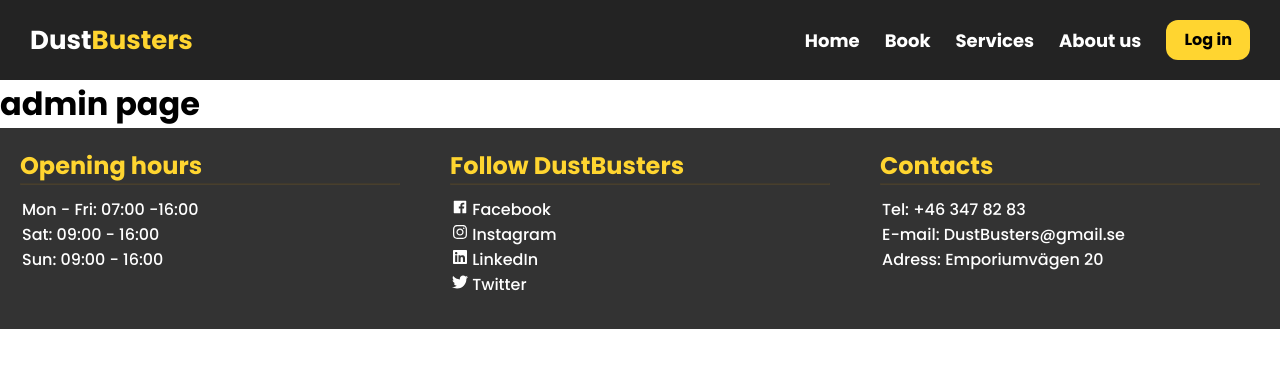
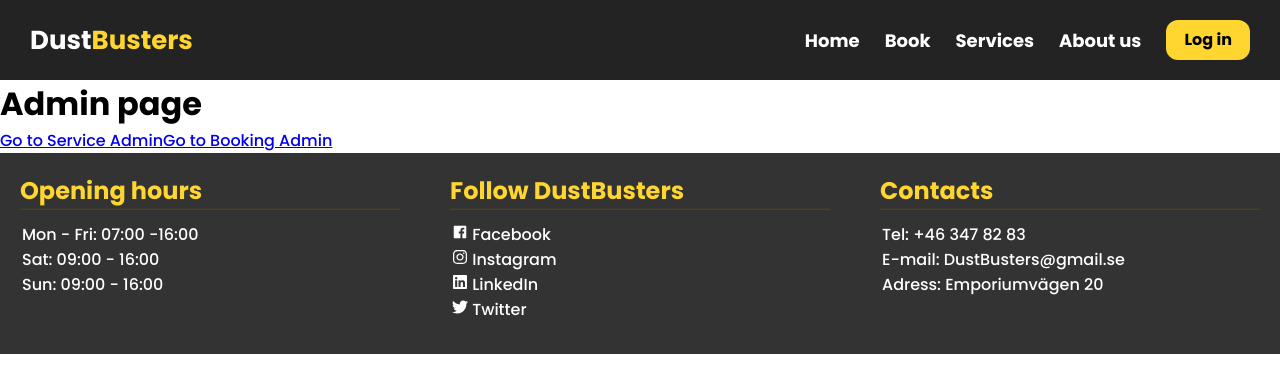
Before and after one commit to jonaelghid3y/DustBusters, a React (Vite) app: page /Admin in a window 1280 px wide. Shown: the top 392 px of the page. Built offline with nearby package versions, Linux system fonts and the light colour scheme.

Commit message:
services and booking admin to admin

```diff
--- a/src/Pages/Admin.jsx
+++ b/src/Pages/Admin.jsx
@@ -1,10 +1,13 @@
 import React from 'react'
+import { Link } from 'react-router-dom'
 
 export default function Admin() {
   return (
     <div>
 
-      <h1>admin page</h1>
-    </div>
+      <h1>Admin page</h1>
+      <Link to="/service-admin">Go to Service Admin</Link>
+      <Link to="/booking-admin">Go to Booking Admin</Link>
+    </div >
   )
 }
--- a/src/main.jsx
+++ b/src/main.jsx
@@ -11,7 +11,6 @@ import LandingPage from './Pages/LandingPage';
 import Bookings from './Pages/Bookings';
 import AboutUs from './Pages/AboutUs';
 import Services from './Pages/Services';
-import ServicesAdmin from './Admin/ServicesAdmin';
 import Login from './Pages/Login';
 import Admin from './Pages/Admin';
 import Profile from './Pages/Profile';
```
